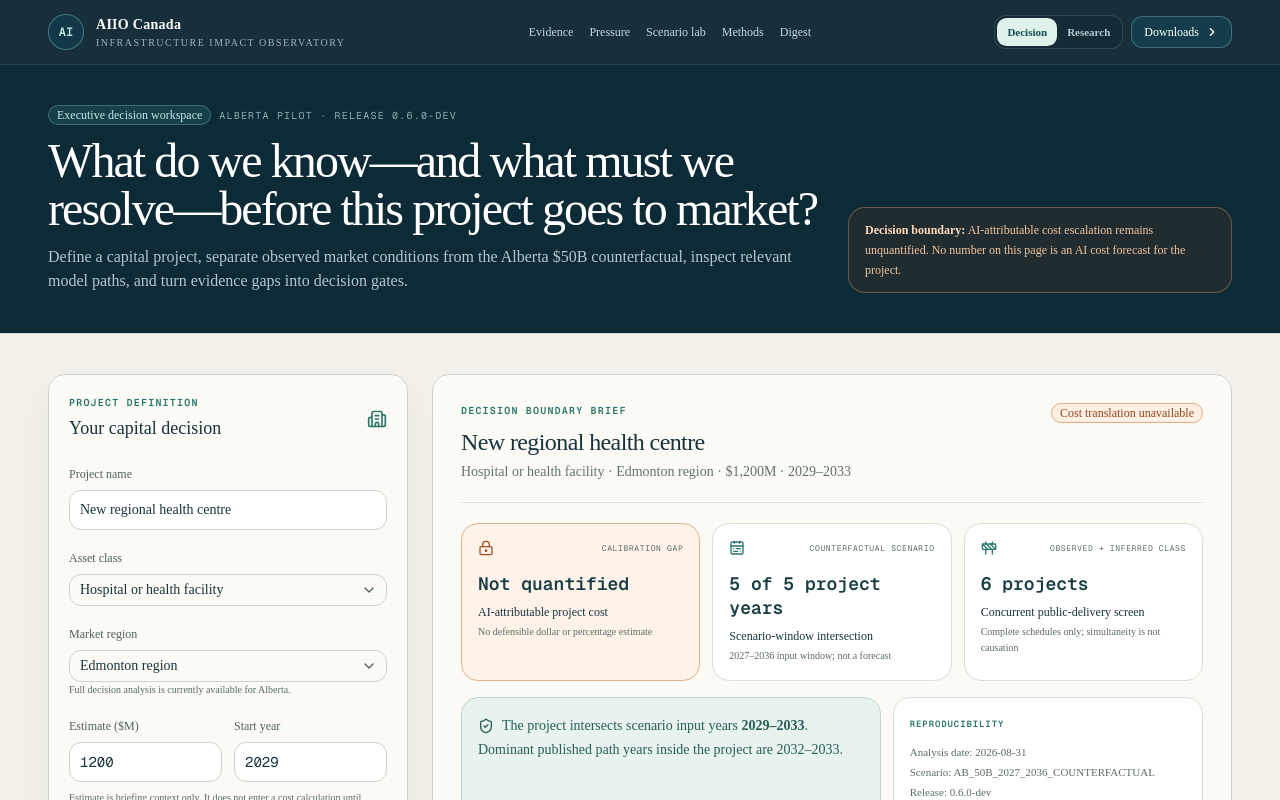
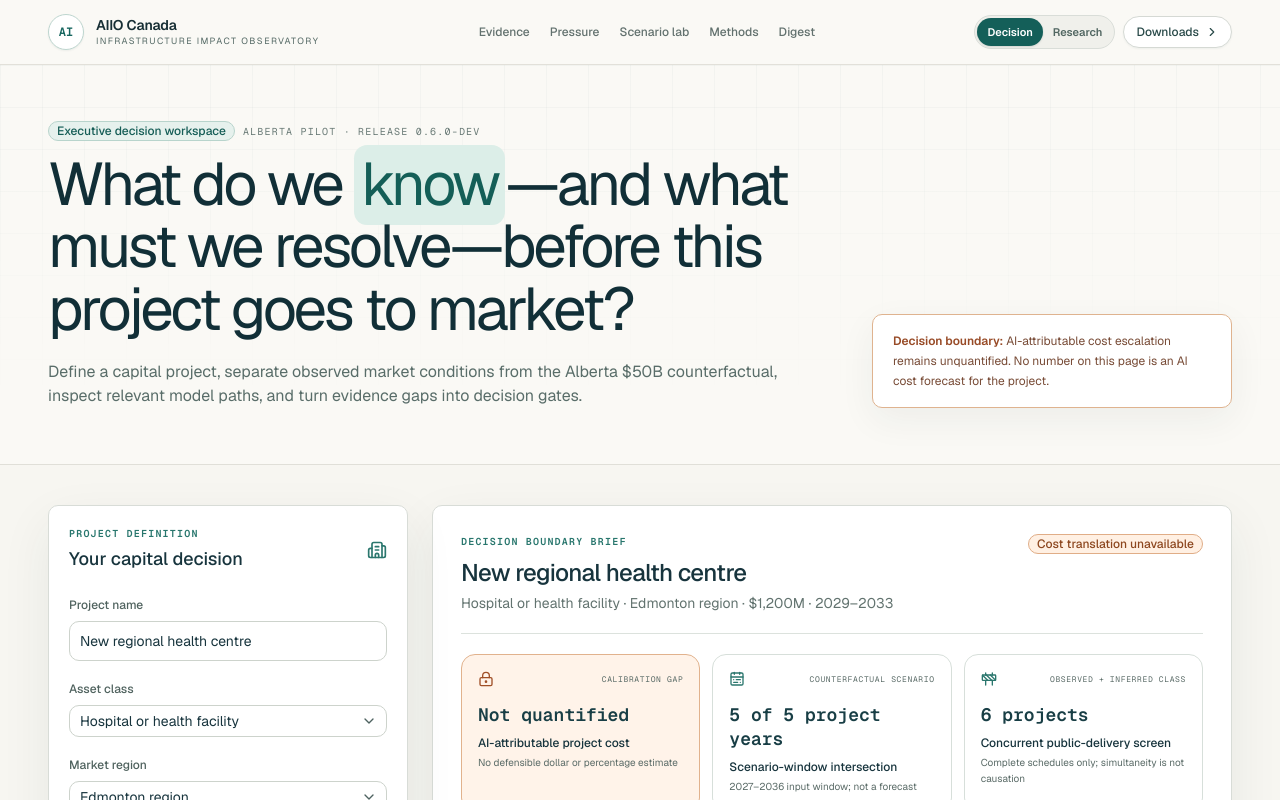
Before and after one commit to chiKeka/aiio-canada, a Next.js app: page / in a window 1280 px wide. Shown: the top 800 px of the page. Built offline with nearby package versions, Linux system fonts and the light colour scheme.

Commit message:
Refine AIIO with evidence-first editorial design

```diff
--- a/app/globals.css
+++ b/app/globals.css
@@ -49,9 +49,9 @@
 }
 
 :root {
-  --background: oklch(0.965 0.009 98);
-  --foreground: oklch(0.26 0.035 213);
-  --card: oklch(0.985 0.007 96);
+  --background: oklch(0.978 0.006 92);
+  --foreground: oklch(0.22 0.018 205);
+  --card: oklch(0.995 0.003 92);
   --card-foreground: oklch(0.26 0.035 213);
   --popover: oklch(0.99 0.005 96);
   --popover-foreground: oklch(0.26 0.035 213);
@@ -64,7 +64,7 @@
   --accent: oklch(0.91 0.024 171);
   --accent-foreground: oklch(0.31 0.055 190);
   --destructive: oklch(0.58 0.19 32);
-  --border: oklch(0.86 0.012 140);
+  --border: oklch(0.885 0.009 100);
   --input: oklch(0.86 0.012 140);
   --ring: oklch(0.55 0.07 186);
   --chart-1: oklch(0.55 0.1 186);
@@ -72,7 +72,7 @@
   --chart-3: oklch(0.52 0.07 224);
   --chart-4: oklch(0.72 0.12 85);
   --chart-5: oklch(0.6 0.07 260);
-  --radius: 0.75rem;
+  --radius: 0.625rem;
   --sidebar: oklch(0.985 0 0);
   --sidebar-foreground: oklch(0.145 0 0);
   --sidebar-primary: oklch(0.205 0 0);
@@ -122,12 +122,23 @@
     @apply border-border outline-ring/50;
   }
   body {
-    @apply bg-background text-foreground;
+    @apply bg-background text-foreground font-sans;
+    font-family: var(--font-geist-sans), ui-sans-serif, system-ui, -apple-system, BlinkMacSystemFont, "Segoe UI", sans-serif;
   }
   html {
-    @apply scroll-smooth font-sans;
+    @apply scroll-smooth;
   }
   ::selection { background: #a8d7ce; color: #0a2934; }
+  :focus-visible { outline: 2px solid #28766d; outline-offset: 3px; }
+}
+
+.editorial-highlight {
+  box-decoration-break: clone;
+  -webkit-box-decoration-break: clone;
+  border-radius: 0.22em;
+  background: #dceee8;
+  color: #145e57;
+  padding: 0 0.12em 0.04em;
 }
 
 .observatory-grid {
--- a/components/decision-workbench.tsx
+++ b/components/decision-workbench.tsx
@@ -40,20 +40,21 @@ export function DecisionWorkbench() {
   );
 
   return (
-    <main className="min-h-screen bg-[#f3f1e9] text-[#17343d]">
+    <main className="min-h-screen bg-[#f7f6f1] text-[#17343d]">
       <SiteHeader />
-      <section className="border-b border-[#cad6cf] bg-[#0c2b37] text-white">
-        <div className="mx-auto grid max-w-[1440px] gap-6 px-5 py-8 sm:px-8 lg:grid-cols-[1fr_auto] lg:px-12 lg:py-10">
+      <section className="relative overflow-hidden border-b border-[#e0dfd8] bg-[#faf9f5]">
+        <div className="observatory-grid absolute inset-0 opacity-55" aria-hidden="true" />
+        <div className="relative mx-auto grid max-w-[1440px] gap-7 px-5 py-10 sm:px-8 lg:grid-cols-[1fr_360px] lg:px-12 lg:py-14">
           <div>
             <div className="mb-3 flex flex-wrap items-center gap-2">
-              <Badge className="border-[#8fd5c9]/30 bg-[#153f4b] text-[#bfe9e1]">Executive decision workspace</Badge>
-              <span className="font-mono text-[10px] uppercase tracking-[0.12em] text-[#91adb5]">Alberta pilot · release {releaseData.manifest.version}</span>
+              <Badge className="border-[#b8d4cc] bg-[#e6f1ed] text-[#155d56]">Executive decision workspace</Badge>
+              <span className="font-mono text-[10px] uppercase tracking-[0.12em] text-[#6a7b77]">Alberta pilot · release {releaseData.manifest.version}</span>
             </div>
-            <h1 className="max-w-4xl text-balance text-3xl font-medium tracking-[-0.04em] sm:text-5xl">What do we know—and what must we resolve—before this project goes to market?</h1>
-            <p className="mt-3 max-w-3xl text-sm leading-6 text-[#b5c8cd] sm:text-base">Define a capital project, separate observed market conditions from the Alberta $50B counterfactual, inspect relevant model paths, and turn evidence gaps into decision gates.</p>
+            <h1 className="max-w-4xl text-balance text-4xl font-normal leading-[1.04] tracking-[-0.05em] text-[#112f37] sm:text-6xl">What do we <span className="editorial-highlight">know</span>—and what must we resolve—before this project goes to market?</h1>
+            <p className="mt-5 max-w-3xl text-sm leading-6 text-[#596d69] sm:text-base">Define a capital project, separate observed market conditions from the Alberta $50B counterfactual, inspect relevant model paths, and turn evidence gaps into decision gates.</p>
           </div>
-          <div className="self-end rounded-xl border border-[#d5a071]/40 bg-[#352f2a]/50 px-4 py-3 text-xs leading-5 text-[#f1c59e] lg:max-w-sm">
-            <span className="font-semibold text-[#ffd8b8]">Decision boundary:</span> AI-attributable cost escalation remains unquantified. No number on this page is an AI cost forecast for the project.
+          <div className="self-end rounded-[10px] border border-[#dfb38f] bg-white px-5 py-4 text-xs leading-5 text-[#774a35] shadow-[0_12px_36px_rgba(40,50,45,.06)]">
+            <span className="font-semibold text-[#984b27]">Decision boundary:</span> AI-attributable cost escalation remains unquantified. No number on this page is an AI cost forecast for the project.
           </div>
         </div>
       </section>
@@ -68,7 +69,7 @@ export function DecisionWorkbench() {
             setStartYear={setStartYear} startYear={startYear}
           />
           <div className="space-y-5">
-            <section className="rounded-xl border border-[#cbd5cf] bg-[#fbfaf5] p-5 sm:p-7">
+            <section className="rounded-[10px] border border-[#d8dcd7] bg-white p-5 shadow-[0_18px_52px_rgba(22,55,55,.07)] sm:p-7">
               <div className="flex flex-col justify-between gap-4 border-b border-[#dce2dd] pb-5 md:flex-row md:items-start">
                 <div>
                   <p className="font-mono text-[10px] font-semibold uppercase tracking-[0.12em] text-[#28766d]">Decision boundary brief</p>
@@ -118,7 +119,7 @@ function ProjectForm({ assetId, budgetMillions, duration, metroId, projectName,
   setDuration: (value: number) => void; setMetroId: (value: MetroId) => void;
   setProjectName: (value: string) => void; setStartYear: (value: number) => void; startYear: number;
 }) {
-  return <aside className="self-start rounded-xl border border-[#cbd5cf] bg-[#fbfaf5] p-5 shadow-[0_16px_45px_rgba(20,53,59,.06)] xl:sticky xl:top-24">
+  return <aside className="self-start rounded-[10px] border border-[#d8dcd7] bg-white p-5 shadow-[0_18px_52px_rgba(22,55,55,.07)] xl:sticky xl:top-24">
     <div className="flex items-center justify-between"><div><p className="font-mono text-[10px] font-semibold uppercase tracking-[0.12em] text-[#28766d]">Project definition</p><h2 className="mt-1 text-lg font-medium">Your capital decision</h2></div><Building2 className="size-5 text-[#2b776e]" /></div>
     <div className="mt-6 space-y-5">
       <Field label="Project name"><Input className="h-10 bg-white" onChange={(event) => setProjectName(event.target.value)} value={projectName} /></Field>
@@ -175,7 +176,7 @@ function DecisionActions({ analysis }: { analysis: Analysis }) {
     { timing: 'Before procurement packaging', title: 'Validate utility dependencies', text: 'Confirm connection scope, enabling works and schedule interfaces. The current evidence cannot infer project-specific transmission or distribution needs.' },
     { timing: 'At each estimate gate', title: 'Re-run the dated evidence screen', text: `Refresh the ${METROS[analysis.metroId]} material, labour and public-project signals through ${analysis.scenarioWindowYears.length ? formatYears(analysis.scenarioWindowYears) : 'the applicable delivery window'}.` },
   ];
-  return <section className="bg-[#f3f1e9]"><div className="mx-auto max-w-[1440px] px-5 py-12 sm:px-8 lg:px-12 lg:py-16">
+  return <section className="bg-[#f7f6f1]"><div className="mx-auto max-w-[1440px] px-5 py-12 sm:px-8 lg:px-12 lg:py-16">
     <div className="grid gap-8 lg:grid-cols-[.75fr_1.25fr]"><div><p className="font-mono text-[10px] font-semibold uppercase tracking-[0.14em] text-[#28766d]">Decision actions</p><h2 className="mt-3 text-3xl font-medium tracking-[-0.035em]">Turn evidence into a gate, not a guess.</h2><p className="mt-4 max-w-md text-sm leading-6 text-[#5c706b]">The evidence can change diligence and sequencing today. It cannot yet produce an AI-specific dollar contingency.</p><div className="mt-6 grid gap-2 text-xs"><CoverageRow label="Observed market screen" status="Available" /><CoverageRow label="Structural pathway" status="Assumed · low confidence" /><CoverageRow label="Project cost translation" status="Calibration pending" warning /><CoverageRow label="Regional macro spillover" status="Research stream pending" warning /></div></div>
       <ol className="grid gap-3 sm:grid-cols-2">{actions.map((action, index) => <li className="rounded-xl border border-[#ced8d1] bg-[#fbfaf5] p-5" key={action.title}><div className="flex items-center justify-between gap-3"><span className="font-mono text-[10px] font-semibold text-[#28766d]">0{index + 1}</span><span className="rounded-full bg-[#e5efeb] px-2 py-1 text-[9px] font-medium text-[#285d58]">{action.timing}</span></div><h3 className="mt-5 font-medium">{action.title}</h3><p className="mt-2 text-xs leading-5 text-[#62736f]">{action.text}</p></li>)}</ol>
     </div>
--- a/components/impact-path-graph.tsx
+++ b/components/impact-path-graph.tsx
@@ -128,7 +128,7 @@ export function ImpactPathGraph({
               className="min-w-[920px]"
               viewBox="0 0 1030 520"
             >
-              <title id="impact-graph-title">Dependency graph for {assetLabel}</title>
+              <title id="impact-graph-title">{`Dependency graph for ${assetLabel}`}</title>
               <defs>
                 <marker
                   id="impact-arrow"
--- a/components/mode-toggle.tsx
+++ b/components/mode-toggle.tsx
@@ -11,14 +11,14 @@ export function ModeToggle({ compact = false }: { compact?: boolean }) {
   return (
     <nav
       aria-label="View mode"
-      className="inline-flex rounded-lg border border-white/15 bg-black/10 p-0.5"
+      className="inline-flex rounded-full border border-[#d9ddd8] bg-[#f0f0eb] p-0.5"
     >
       <Link
         aria-current={decisionMode ? 'page' : undefined}
-        className={`rounded-md px-2.5 py-1.5 text-[11px] font-semibold transition-colors ${
+        className={`rounded-full px-2.5 py-1.5 text-[11px] font-semibold transition-colors ${
           decisionMode
-            ? 'bg-[#dff1eb] text-[#124e4a]'
-            : 'text-[#b7c8ce] hover:text-white'
+            ? 'bg-[#145f59] text-white shadow-[0_1px_2px_rgba(18,53,52,.14)]'
+            : 'text-[#526762] hover:text-[#173f40]'
         }`}
         href="/"
       >
@@ -26,10 +26,10 @@ export function ModeToggle({ compact = false }: { compact?: boolean }) {
       </Link>
       <Link
         aria-current={researchMode ? 'page' : undefined}
-        className={`rounded-md px-2.5 py-1.5 text-[11px] font-semibold transition-colors ${
+        className={`rounded-full px-2.5 py-1.5 text-[11px] font-semibold transition-colors ${
           researchMode
-            ? 'bg-[#dff1eb] text-[#124e4a]'
-            : 'text-[#b7c8ce] hover:text-white'
+            ? 'bg-[#145f59] text-white shadow-[0_1px_2px_rgba(18,53,52,.14)]'
+            : 'text-[#526762] hover:text-[#173f40]'
         }`}
         href="/research"
       >
--- a/components/site-shell.tsx
+++ b/components/site-shell.tsx
@@ -5,22 +5,22 @@ import { ModeToggle } from '@/components/mode-toggle';
 
 export function SiteHeader() {
   return (
-    <header className="sticky top-0 z-40 border-b border-white/10 bg-[#0a2431]/95 text-white backdrop-blur-xl">
+    <header className="sticky top-0 z-40 border-b border-[#e2e0d9] bg-[#faf9f5]/95 text-[#172f35] backdrop-blur-xl">
       <div className="mx-auto flex h-16 max-w-[1440px] items-center justify-between px-5 sm:px-8 lg:px-12">
         <Link className="flex items-center gap-3" href="/" aria-label="AIIO Canada home">
-          <span className="grid size-9 place-items-center rounded-full border border-[#8fd5c9]/40 bg-[#123746] font-mono text-xs font-semibold text-[#b7ebe2]">AI</span>
-          <span><span className="block text-sm font-semibold tracking-[0.02em]">AIIO Canada</span><span className="hidden text-[10px] uppercase tracking-[0.15em] text-[#9eb3bc] sm:block">Infrastructure impact observatory</span></span>
+          <span className="grid size-9 place-items-center rounded-full border border-[#bdd5ce] bg-white font-mono text-xs font-semibold text-[#17665f] shadow-[0_1px_2px_rgba(18,53,52,.06)]">AI</span>
+          <span><span className="block text-sm font-semibold tracking-[-0.01em]">AIIO Canada</span><span className="hidden text-[9px] uppercase tracking-[0.16em] text-[#536864] sm:block">Infrastructure impact observatory</span></span>
         </Link>
-        <nav className="hidden items-center gap-4 text-xs font-medium text-[#c8d6dc] md:flex" aria-label="Primary navigation">
-          <Link className="hover:text-white" href="/evidence">Evidence</Link>
-          <Link className="hover:text-white" href="/pressure">Pressure</Link>
-          <Link className="hover:text-white" href="/scenario">Scenario lab</Link>
-          <Link className="hover:text-white" href="/methods">Methods</Link>
-          <Link className="hover:text-white" href="/digest">Digest</Link>
+        <nav className="hidden items-center gap-5 text-xs font-medium text-[#62716e] md:flex" aria-label="Primary navigation">
+          <Link className="transition-colors hover:text-[#143f42]" href="/evidence">Evidence</Link>
+          <Link className="transition-colors hover:text-[#143f42]" href="/pressure">Pressure</Link>
+          <Link className="transition-colors hover:text-[#143f42]" href="/scenario">Scenario lab</Link>
+          <Link className="transition-colors hover:text-[#143f42]" href="/methods">Methods</Link>
+          <Link className="transition-colors hover:text-[#143f42]" href="/digest">Digest</Link>
         </nav>
         <div className="flex items-center gap-2">
           <ModeToggle compact />
-          <Link className="hidden h-8 items-center gap-1.5 rounded-lg border border-[#8fd5c9]/35 bg-[#143d4c] px-3 text-xs font-medium hover:bg-[#1b4d5e] sm:inline-flex" href="/downloads">
+          <Link className="hidden h-8 items-center gap-1.5 rounded-full border border-[#d5d9d4] bg-white px-3 text-xs font-medium text-[#294a49] shadow-[0_1px_2px_rgba(18,53,52,.05)] transition-colors hover:border-[#9ebeb6] hover:bg-[#f3f8f6] sm:inline-flex" href="/downloads">
             Downloads <ChevronRight className="size-3.5" />
           </Link>
         </div>
@@ -42,7 +42,7 @@ export function SiteFooter() {
 
 export function PageIntro({ eyebrow, title, description }: { eyebrow: string; title: string; description: string }) {
   return (
-    <section className="border-b border-[#d5ddd8] bg-[#f5f3ec]">
+    <section className="border-b border-[#e2e0d9] bg-[#faf9f5]">
       <div className="observatory-grid mx-auto max-w-[1440px] px-5 py-12 sm:px-8 lg:px-12 lg:py-16">
         <p className="font-mono text-xs font-semibold uppercase tracking-[0.16em] text-[#28766d]">{eyebrow}</p>
         <h1 className="mt-4 max-w-4xl text-balance text-4xl font-medium tracking-[-0.045em] text-[#0d2b36] sm:text-6xl">{title}</h1>
```
Also changed, not shown: components/observatory-dashboard.tsx (+12 -12 lines), 2 other files (tests, documents, lock files or other folders).
